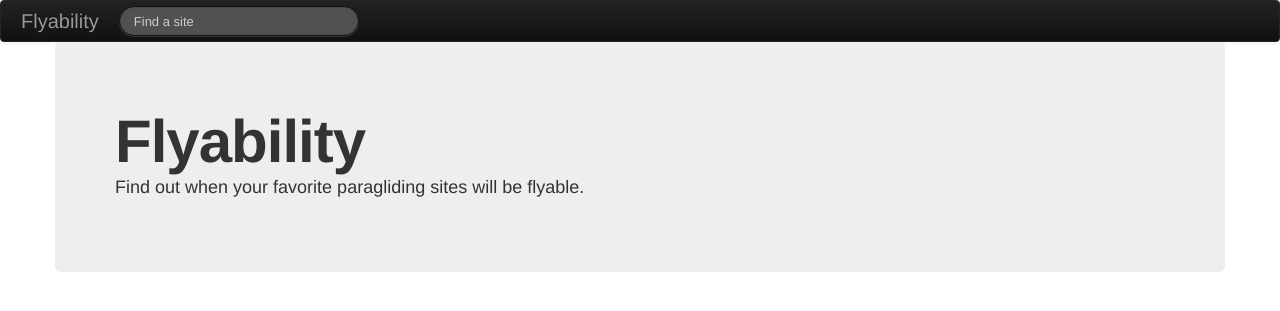
After one commit to tomquisel/flyability, a Django app: template templates/siteviewer/index.html in a window 1280 px wide. The commit adds this page. Shown: the top 311 px of the page. Run offline with Django 3.2, Linux system fonts and the light colour scheme; the template is opened without the code that fills it, so the values that code supplies are empty; some libraries are stand-ins or nearby versions.

Commit message:
A better site search interface. A basic index page

```diff
--- a/siteviewer/main.py
+++ b/siteviewer/main.py
@@ -3,6 +3,7 @@ from weather.timeseries import TimeSeries
 import weather.main as weather
 from predictor import Predictor
 import json
+from siteviewer.models import Site
 
 class ForecastMgr(object):
     def __init__(self, site, startDay = None, days=7):
--- a/static/style2.css
+++ b/static/style2.css
@@ -1,5 +1,5 @@
 .daypill {
-    width: 70px;
+    width: 5em;
     color: #444;
     text-align: center;
 }
@@ -8,12 +8,16 @@
     display: inline;
 }
 
-.lpad {
-    padding-left: 20px;
+.bpad {
+    padding-bottom: 2em;
 }
 
-.bpad {
-    padding-bottom: 20px;
+.debug {
+    background: #0F0;
+}
+
+.navbar {
+    margin-bottom: 0px;
 }
 
 .textcenter {
--- /dev/null
+++ b/templates/siteviewer/api/allnames.html
@@ -0,0 +1,5 @@
+[
+    {% for n in names %}
+        "{{ n | escapejs}}",
+    {% endfor %}
+]
--- a/templates/siteviewer/base.html
+++ b/templates/siteviewer/base.html
@@ -16,12 +16,23 @@
 
 </head>
 <body>
-
-	<div class="content">
-		{% block content %}
-		content
-		{% endblock %}
-	</div>
+    <div class="navbar navbar-inverse">
+        <div class="navbar-inner">
+        <div class="container">
+            <a class="brand" href="/">Flyability</a>
+            <ul class="nav">
+            </ul>
+            <form class="navbar-search">
+                <input type="text" class="search-query" placeholder="Find a site">
+            </form>
+        </div>
+        </div>
+    </div>
+    <div class="container">
+        {% block content %}
+        content
+        {% endblock %}
+    </div>
 
 <script src="{{ STATIC_URL }}jquery-1.8.0.min.js"></script>
 <script src="{{ STATIC_URL }}bootstrap/js/bootstrap.js"></script>
--- /dev/null
+++ b/templates/siteviewer/index.html
@@ -0,0 +1,15 @@
+{% extends "siteviewer/base.html" %}
+
+{% block title %}
+Flyability Paragliding Forecasts
+{% endblock %}
+
+{% block head %}
+{% endblock %}
+
+{% block content %}
+<div class="hero-unit">
+  <h1>Flyability</h1>
+  <p>Find out when your favorite paragliding sites will be flyable.</p>
+</div>
+{% endblock %}
--- a/templates/siteviewer/siteview.html
+++ b/templates/siteviewer/siteview.html
@@ -30,7 +30,7 @@
 </div>
 </div>
 {% endcomment %}
-<div class="lpad bpad row">
+<div class="bpad row">
     <div class="span3 textcenter">
         Launch Direction
         <img class="img-rounded orient"
@@ -45,7 +45,6 @@
     </div>
 </div>
 
-<div class="lpad">
 <strong> Flyability Report </strong>
 (<a rel="popover"
     href=""
@@ -65,7 +64,6 @@
             </a></li>
     {% endfor %}
 </ul>
-</div>
 
 <div class="tab-content">
     {% for day in days %}
--- a/urls.py
+++ b/urls.py
@@ -12,6 +12,8 @@ urlpatterns = patterns('',
     url(r'^(?:flyability/)?sites/(?P<country>[^/]+)/?$', 'siteviewer.views.country'),
     url(r'^(?:flyability/)?wind/dir_(?P<wind>[-\d]+)_(?P<left>\d+)_(?P<right>\d+)_(?P<size>\d+).png$', 'siteviewer.views.windDir'),
     url(r'^(?:flyability/)?wind/arrow_(?P<wind>[-\d]+)_(?P<left>\d+)_(?P<right>\d+)_(?P<size>\d+).png$', 'siteviewer.views.windArrow'),
+    url(r'^(?:flyability/)?sites/allnames$', 'siteviewer.views.allSiteNames'),
+    url(r'^(?:flyability/|/)?$', 'siteviewer.views.index'),
 
     # Uncomment the admin/doc line below to enable admin documentation:
     # url(r'^admin/doc/', include('django.contrib.admindocs.urls')),
```
Also changed, not shown: siteviewer/views.py (+12 -0 lines).
